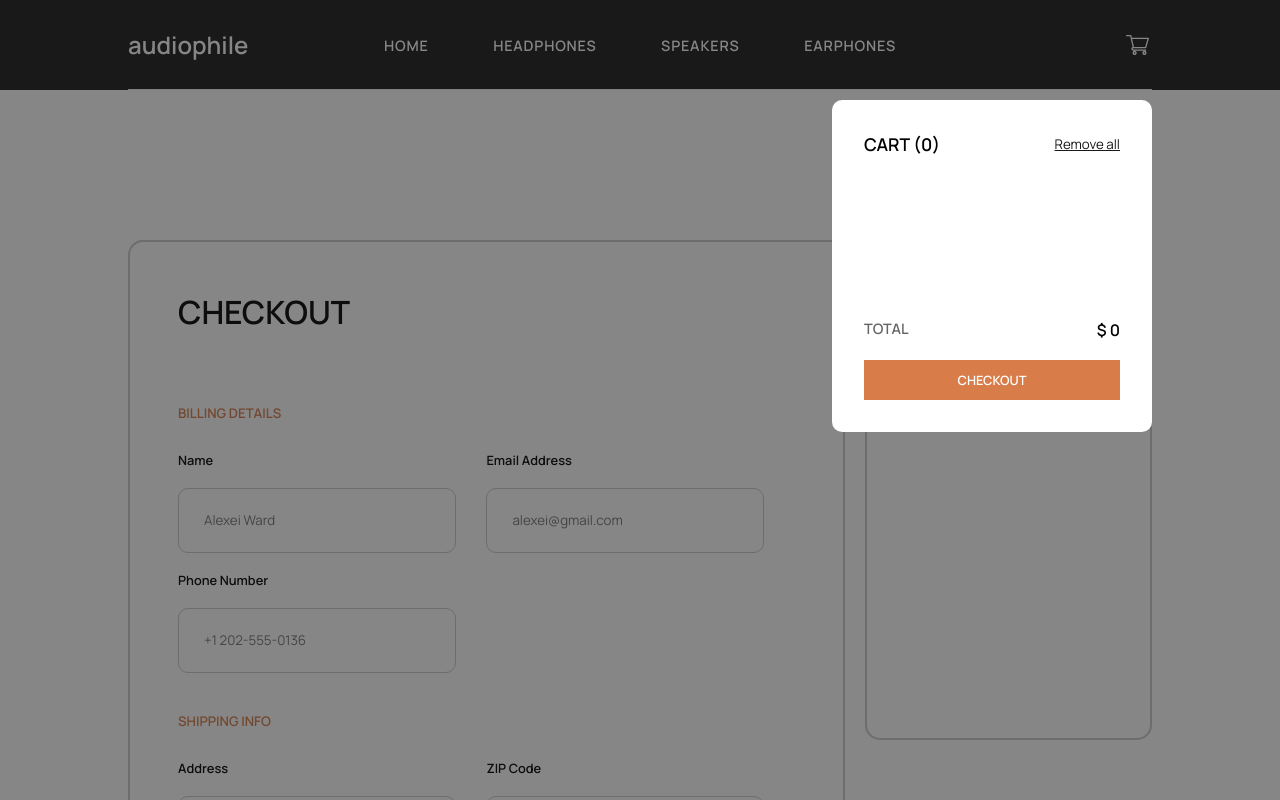
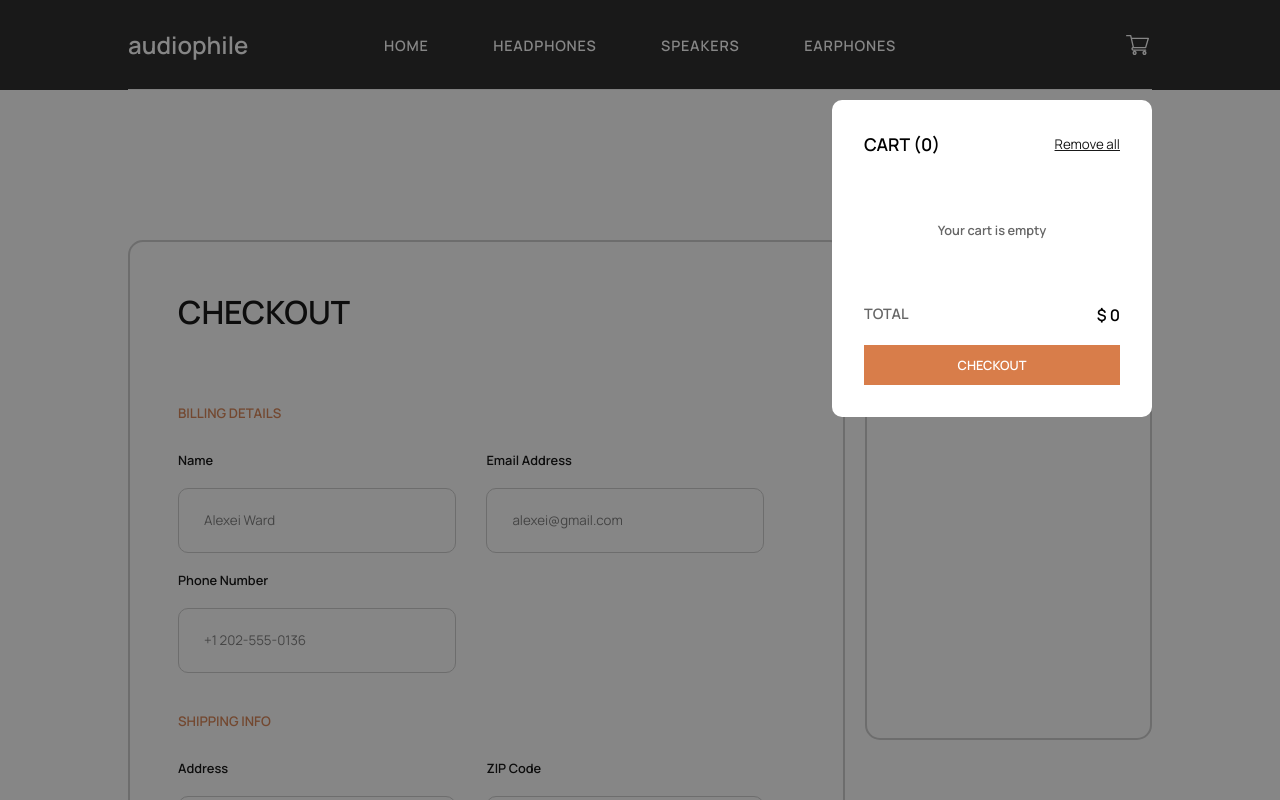
Before and after one commit to kacperlaudanski/Audiophile-e-commerce, a React (Create React App) app in the folder my-app/: page /checkout in a window 1280 px wide. Both pictures are taken after a click on the button 1137 px from the left and 44 px from the top of the page. Shown: the top 800 px of the page. Built offline with nearby package versions, Linux system fonts and the light colour scheme.

Commit message:
empty cart component

```diff
--- /dev/null
+++ b/my-app/src/components/Cart/EmptyCart.tsx
@@ -0,0 +1,12 @@
+import React from 'react';
+import '../../dist-styles/cart.css';
+
+const EmptyCart = () => {
+    return (
+        <div className='empty-cart-component'>
+          <h5>Your cart is empty</h5>
+        </div>
+    )
+}
+
+export default EmptyCart;
--- a/my-app/src/components/Elements/Navbar/Navbar.tsx
+++ b/my-app/src/components/Elements/Navbar/Navbar.tsx
@@ -3,13 +3,13 @@ import { NavLink } from "react-router-dom";
 import "../../../dist-styles/navbar.css";
 import CartModal from "../../Cart/CartModal";
 import CategoriesList from "../CategoriesElements/CategoriesList";
-import CartItem from "../../Cart/CartItem";
 import { useShoppingCart } from "../../../context/CartContext";
+import EmptyCart from "../../Cart/EmptyCart";
 
 const Navbar = () => {
   const [modal, setModal] = useState(false);
 
-  const {renderCartItems} = useShoppingCart();
+  const {renderCartItems, cartItems} = useShoppingCart();
 
   return (
     <nav className="navbar-desktop">
@@ -30,7 +30,7 @@ const Navbar = () => {
         ></button>
       </div>
       <CartModal closeModal={() => setModal(false)} openModal={modal}>
-        {renderCartItems()}
+        {cartItems.length > 0 ? renderCartItems(): <EmptyCart />}
       </CartModal>
     </nav>
   );
--- a/my-app/src/dist-styles/cart.css
+++ b/my-app/src/dist-styles/cart.css
@@ -31,7 +31,7 @@
 }
 .cart-modal-container .cart-modal-container {
   width: 100%;
-  min-height: 300px;
+  min-height: auto;
   display: flex;
   align-items: stretch;
   justify-content: space-between;
@@ -65,6 +65,18 @@
   justify-content: center;
   flex-direction: column;
   margin: 1.5em 0;
+}
+.cart-modal-container .cart-modal-container .cart-content-container .empty-cart-component {
+  width: 100%;
+  height: 100px;
+  display: flex;
+  align-items: center;
+  justify-content: center;
+  flex-direction: row;
+}
+.cart-modal-container .cart-modal-container .cart-content-container .empty-cart-component h5 {
+  font-size: 0.8rem;
+  color: #666666;
 }
 .cart-modal-container .cart-modal-container .cart-content-container .cart-item-container {
   width: 100%;
--- a/my-app/src/styles/cart.less
+++ b/my-app/src/styles/cart.less
@@ -17,7 +17,7 @@
 
     .cart-modal-container{
         width:100%;
-        min-height:300px;
+        min-height:auto;
         .flex-setup(stretch, space-between, column);
 
         .cart-top{
@@ -43,6 +43,16 @@
         }
 
         .cart-content-container{
+            .empty-cart-component{
+                width:100%;
+                height:100px;
+                .flex-setup(center, center, row);
+
+                h5{
+                    font-size: .8rem;
+                    color:@gray;
+                }
+            }
             .flex-setup(center, center, column);
             margin: 1.5em 0;
 
```
